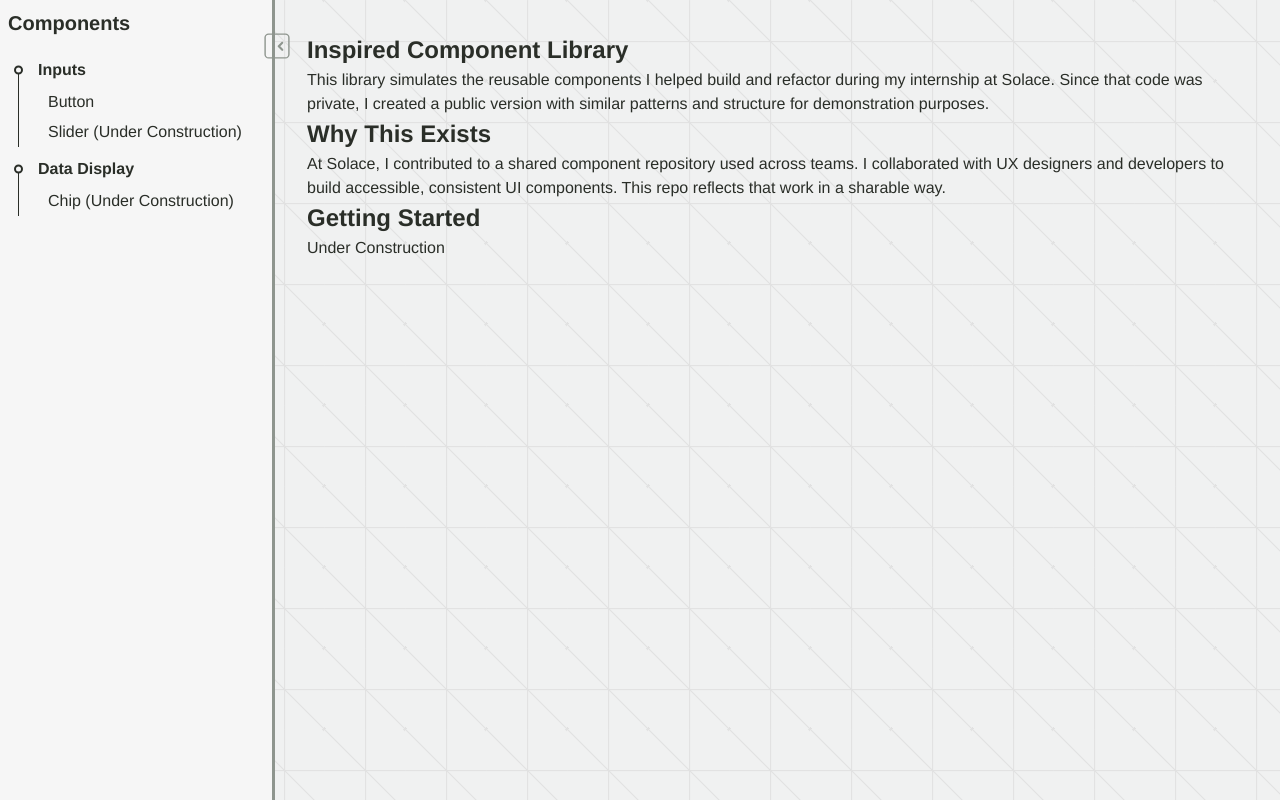
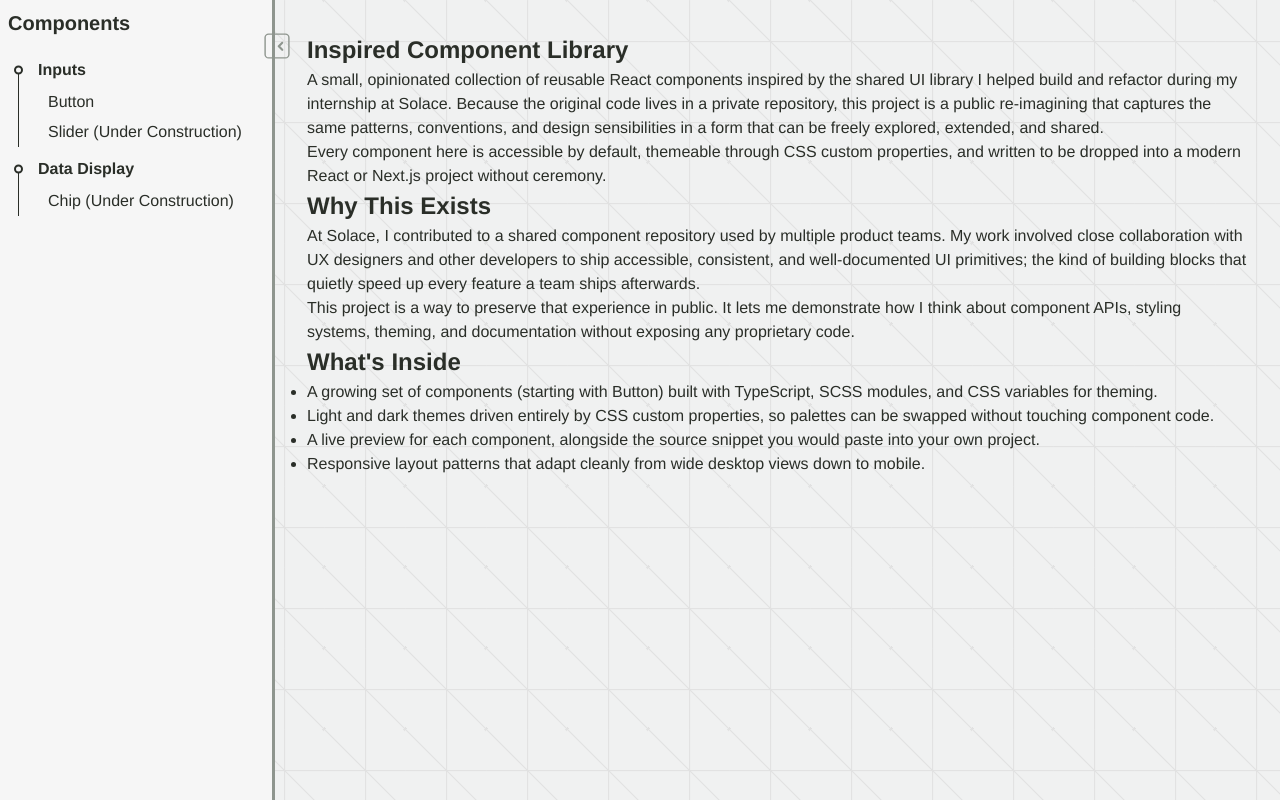
Before and after one commit to jalbe0076/component_kit, a Next.js app: page / in a window 1280 px wide. Built offline with nearby package versions, Linux system fonts and the light colour scheme.

Commit message:
fix: update landing page text

```diff
--- a/src/app/page.tsx
+++ b/src/app/page.tsx
@@ -7,28 +7,58 @@
       <section className={styles.homeSection}>
         <h1 className={styles.homeTitle}>Inspired Component Library</h1>
         <p className={styles.homeText}>
-          This library simulates the reusable components I helped build and
-          refactor during my internship at Solace. Since that code was private,
-          I created a public version with similar patterns and structure for
-          demonstration purposes.
+          A small, opinionated collection of reusable React components inspired
+          by the shared UI library I helped build and refactor during my
+          internship at Solace. Because the original code lives in a private
+          repository, this project is a public re-imagining that captures the
+          same patterns, conventions, and design sensibilities in a form that
+          can be freely explored, extended, and shared.
+        </p>
+        <p className={styles.homeText}>
+          Every component here is accessible by default, themeable through CSS
+          custom properties, and written to be dropped into a modern React or
+          Next.js project without ceremony.
         </p>
       </section>
 
       <section className={styles.homeSection}>
         <h2 className={styles.homeSubtitle}>Why This Exists</h2>
         <p className={styles.homeText}>
-          At Solace, I contributed to a shared component repository used across
-          teams. I collaborated with UX designers and developers to build
-          accessible, consistent UI components. This repo reflects that work in
-          a sharable way.
+          At Solace, I contributed to a shared component repository used by
+          multiple product teams. My work involved close collaboration with UX
+          designers and other developers to ship accessible, consistent, and
+          well-documented UI primitives; the kind of building blocks that
+          quietly speed up every feature a team ships afterwards.
+        </p>
+        <p className={styles.homeText}>
+          This project is a way to preserve that experience in public. It lets
+          me demonstrate how I think about component APIs, styling systems,
+          theming, and documentation without exposing any proprietary code.
         </p>
       </section>
 
       <section className={styles.homeSection}>
-        <h2 className={styles.homeSubtitle}>Getting Started</h2>
-        <p>Under Construction</p>
+        <h2 className={styles.homeSubtitle}>What&apos;s Inside</h2>
+        <ul className={styles.homeList}>
+          <li>
+            A growing set of components (starting with <code className={styles.homeCode}>Button</code>) built
+            with TypeScript, SCSS modules, and CSS variables for theming.
+          </li>
+          <li>
+            Light and dark themes driven entirely by CSS custom properties, so
+            palettes can be swapped without touching component code.
+          </li>
+          <li>
+            A live preview for each component, alongside the source snippet you
+            would paste into your own project.
+          </li>
+          <li>
+            Responsive layout patterns that adapt cleanly from wide desktop
+            views down to mobile.
+          </li>
+        </ul>
+      </section>
 
-      </section>
     </div>
   );
 }
```
